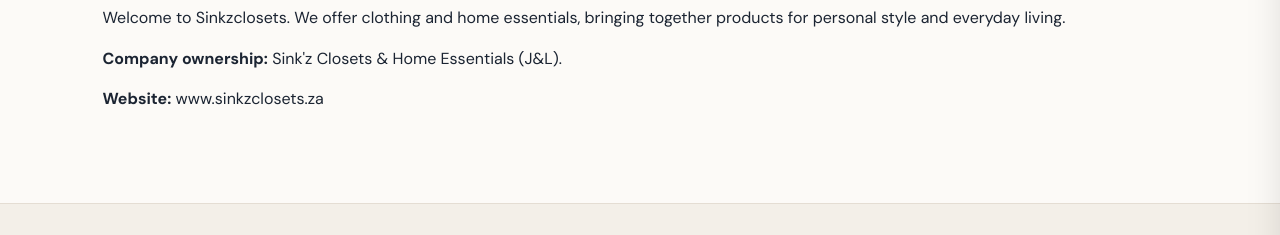
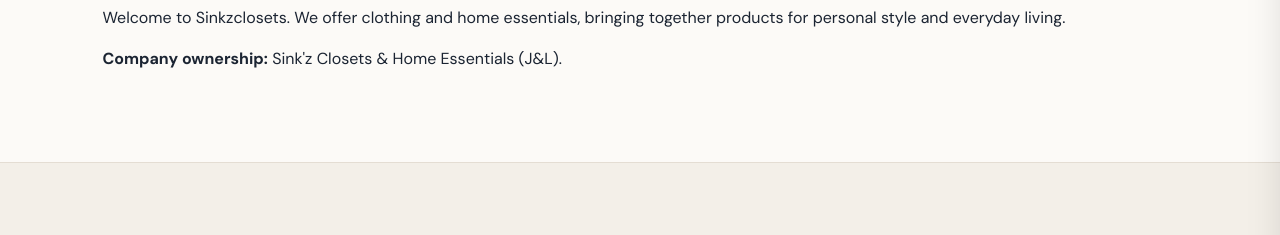
Before and after one commit to sinkzclosetsofficial/sinkzclosets, a plain HTML site: page about.html in a window 1280 px wide. Shown: the part 381-616 px from the top of the page. Drawn offline with nearby package versions, Linux system fonts and the light colour scheme.

Commit message:
Remove website address from About and Contact page

```diff
--- a/about.html
+++ b/about.html
@@ -50,12 +50,7 @@
                 <strong>Company ownership:</strong>
                 Sink'z Closets &amp; Home Essentials (J&amp;L).
             </p>
-
-            <p>
-                <strong>Website:</strong>
-                <a href="https://www.sinkzclosets.za" target="_blank" rel="noopener noreferrer">www.sinkzclosets.za</a>
-            </p>
-        </section>
+</section>
 
         <section class="section soft-section">
             <div class="section-heading">
```
